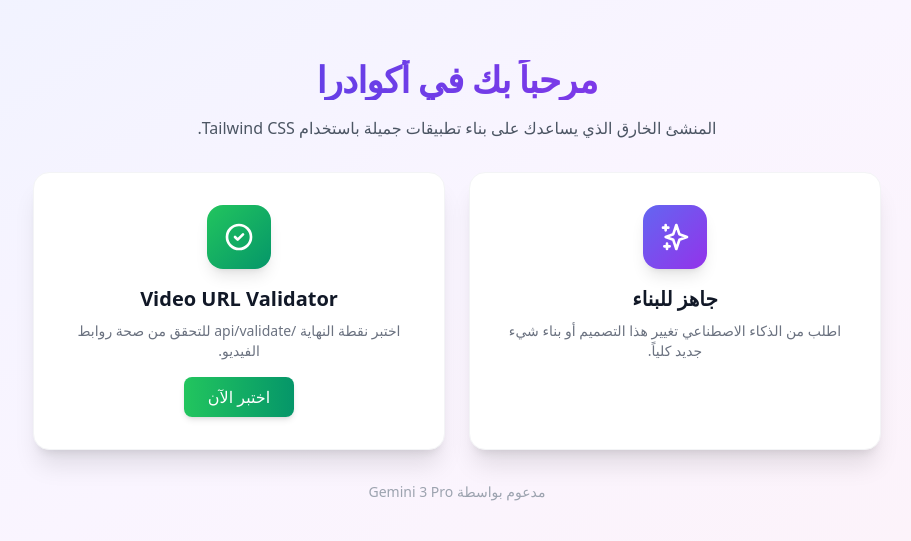
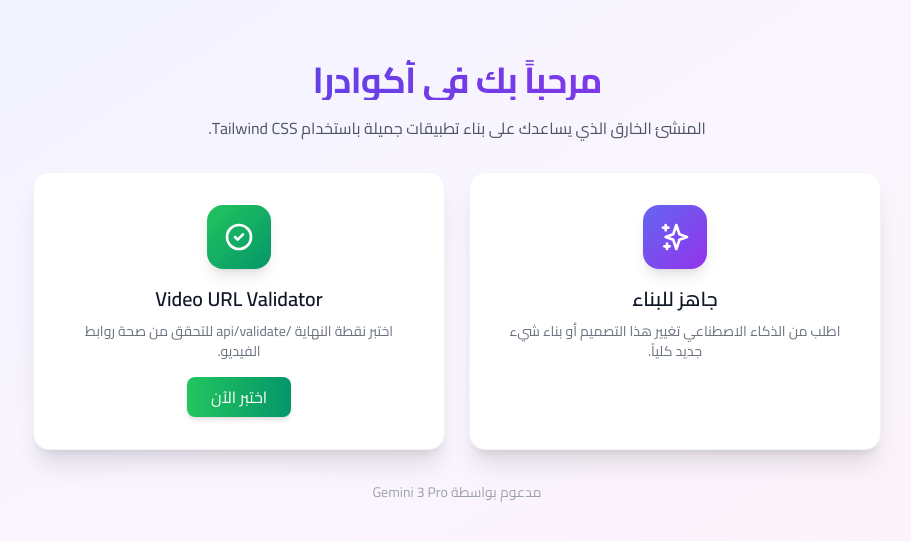
Before and after one commit to KarimWajihKMW/----------------------1769795374906-y21smty1-mcu0l5, a website: page index.html in a window 1280 px wide. Shown: the part 119-660 px from the top of the page, without its empty margins (183-1094 px from the left). Drawn offline with nearby package versions, Linux system fonts and the light colour scheme.

Commit message:
chore: update via Super Builder

```diff
--- a/style.css
+++ b/style.css
@@ -55,3 +55,7 @@
 .animate-slide-left {
     animation: slide-left 0.8s ease-out;
 }
+
+body {
+    font-family: 'Cairo', sans-serif;
+}
```
